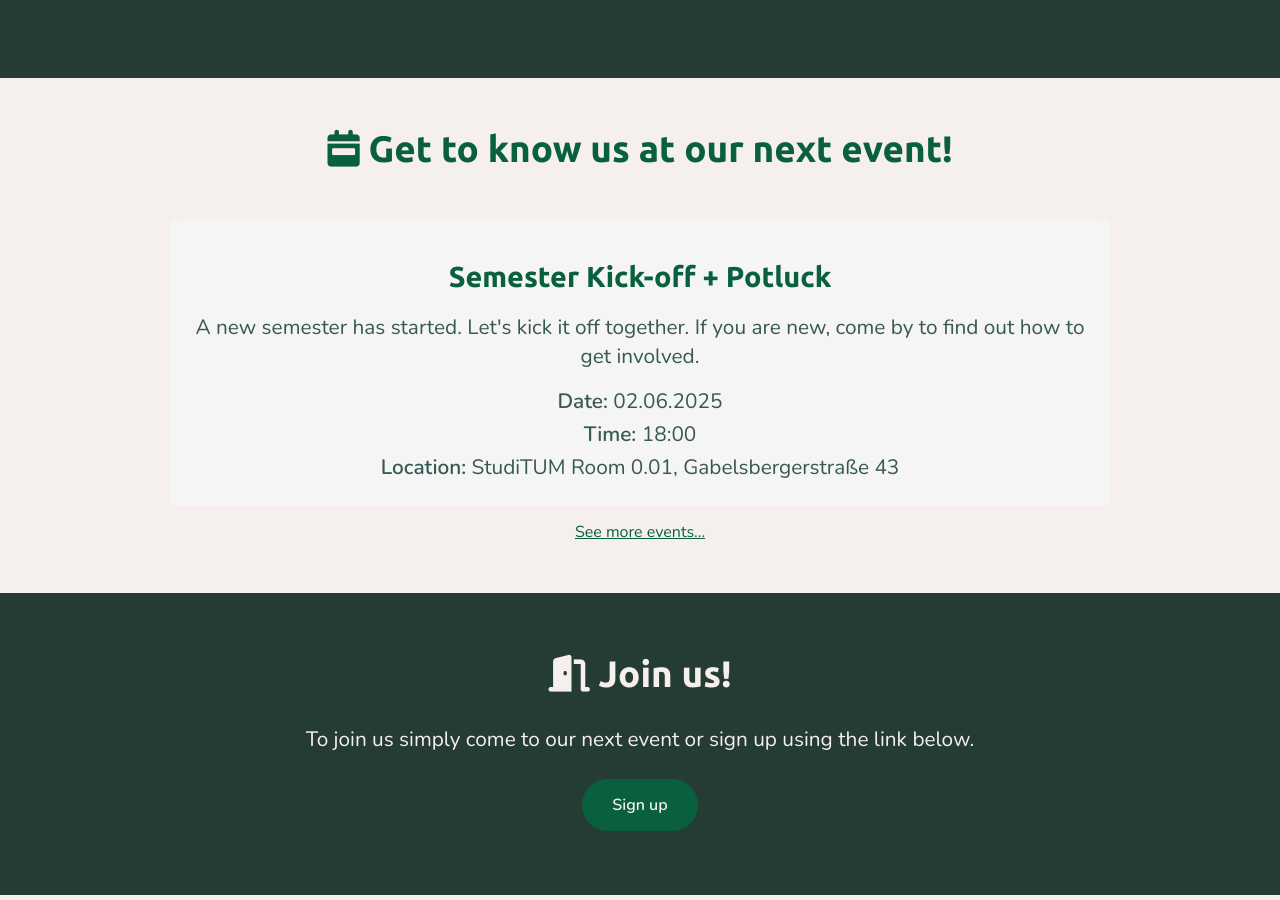
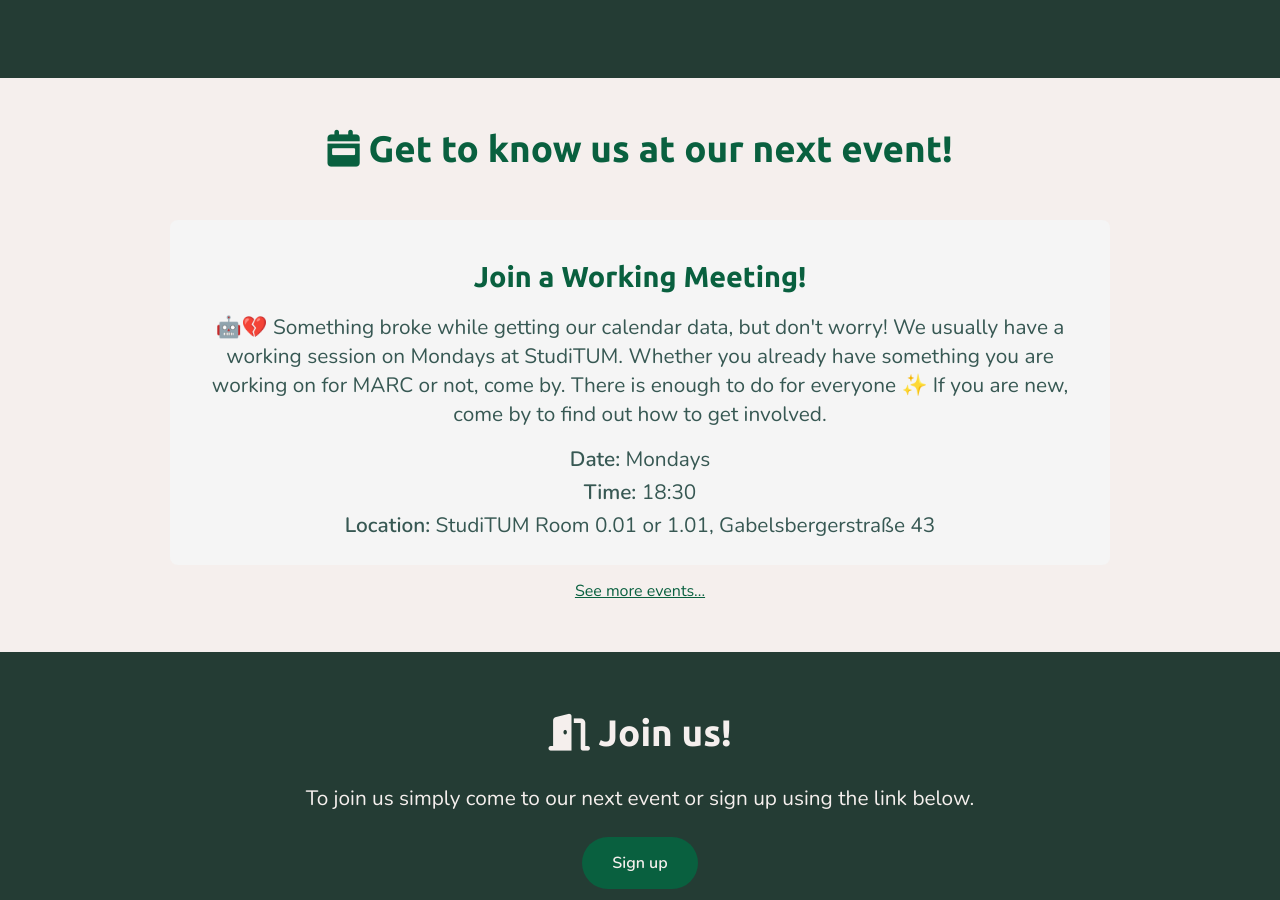
Before and after one commit to municharc/municharc.github.io, a Jekyll site: the page built from index.html, in a window 1280 px wide and 900 px high, scrolled down 1170 px. Built offline with Jekyll 4.4.1, drawn with Linux system fonts in a browser that asks for light colours; nearby versions of some CDN libraries.

Commit message:
Updated "next event" to new calendar
- also changed fallback event to working meeting

```diff
--- a/_config.yml
+++ b/_config.yml
@@ -18,7 +18,7 @@ social:
     - https://instagram.com/municharc
 
 # Google Calendar Integration
-google_calendar_id: "6d2cecf0ea5c2cdf6809e5847d535f80b430fc71a35ad7ec51c2f13f2b965399@group.calendar.google.com"
+google_calendar_id: "didtscgvgluu0sg89voe6bmbvf0irdek@import.calendar.google.com"
 google_calendar_api_key: "" # Add your Google Calendar API key here
 
 # -----
--- a/_includes/next_event.html
+++ b/_includes/next_event.html
@@ -6,9 +6,9 @@
 <p><span>Location:</span> {{ site.data.next_event.location }}</p>
 {% else %}
 <!-- Fallback content when calendar data is not available -->
-<h3>Semester Kick-off + Potluck</h3>
-<p>A new semester has started. Let's kick it off together. If you are new, come by to find out how to get involved.</p>
-<p><span>Date:</span> 02.06.2025</p>
-<p><span>Time:</span> 18:00 </p>
-<p><span>Location:</span> StudiTUM Room 0.01, Gabelsbergerstraße 43</p>
+<h3>Join a Working Meeting!</h3>
+<p> 🤖💔 Something broke while getting our calendar data, but don't worry! We usually have a working session on Mondays at StudiTUM. Whether you already have something you are working on for MARC or not, come by. There is enough to do for everyone ✨ If you are new, come by to find out how to get involved.</p>
+<p><span>Date:</span> Mondays</p>
+<p><span>Time:</span> 18:30 </p>
+<p><span>Location:</span> StudiTUM Room 0.01 or 1.01, Gabelsbergerstraße 43</p>
 {% endif %}
--- a/_plugins/google_calendar.rb
+++ b/_plugins/google_calendar.rb
@@ -9,7 +9,7 @@ module Jekyll
     priority :high
 
     def generate(site)
-      # Get calendar ID from config, fallback to the one in the iframe
+      # Get calendar ID from config, fallback to the original
       calendar_id = site.config['google_calendar_id'] || '6d2cecf0ea5c2cdf6809e5847d535f80b430fc71a35ad7ec51c2f13f2b9653990@group.calendar.google.com'
       # Try environment variable first, then config file
       api_key = ENV['GOOGLE_CALENDAR_API_KEY'] || site.config['google_calendar_api_key']
```
